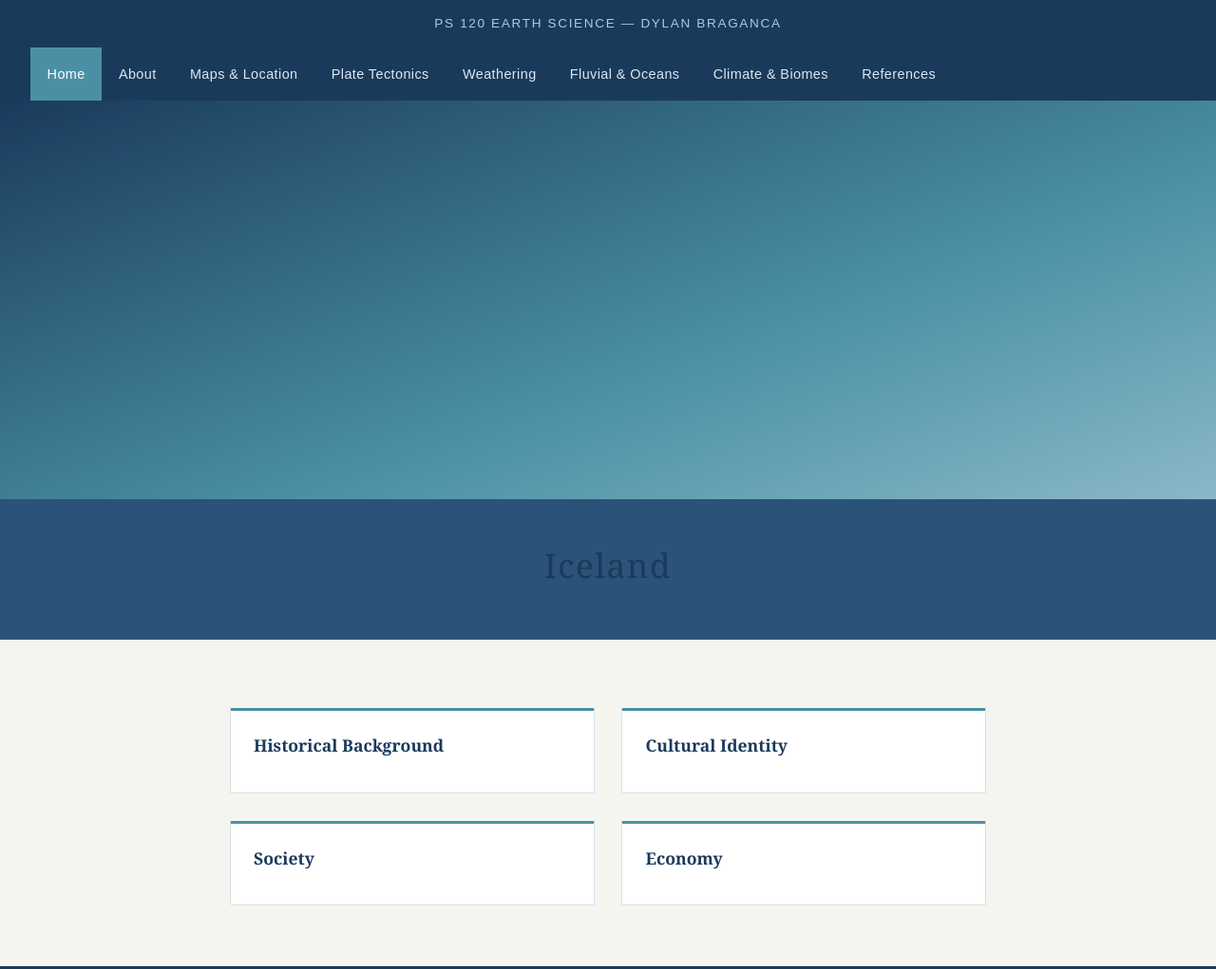
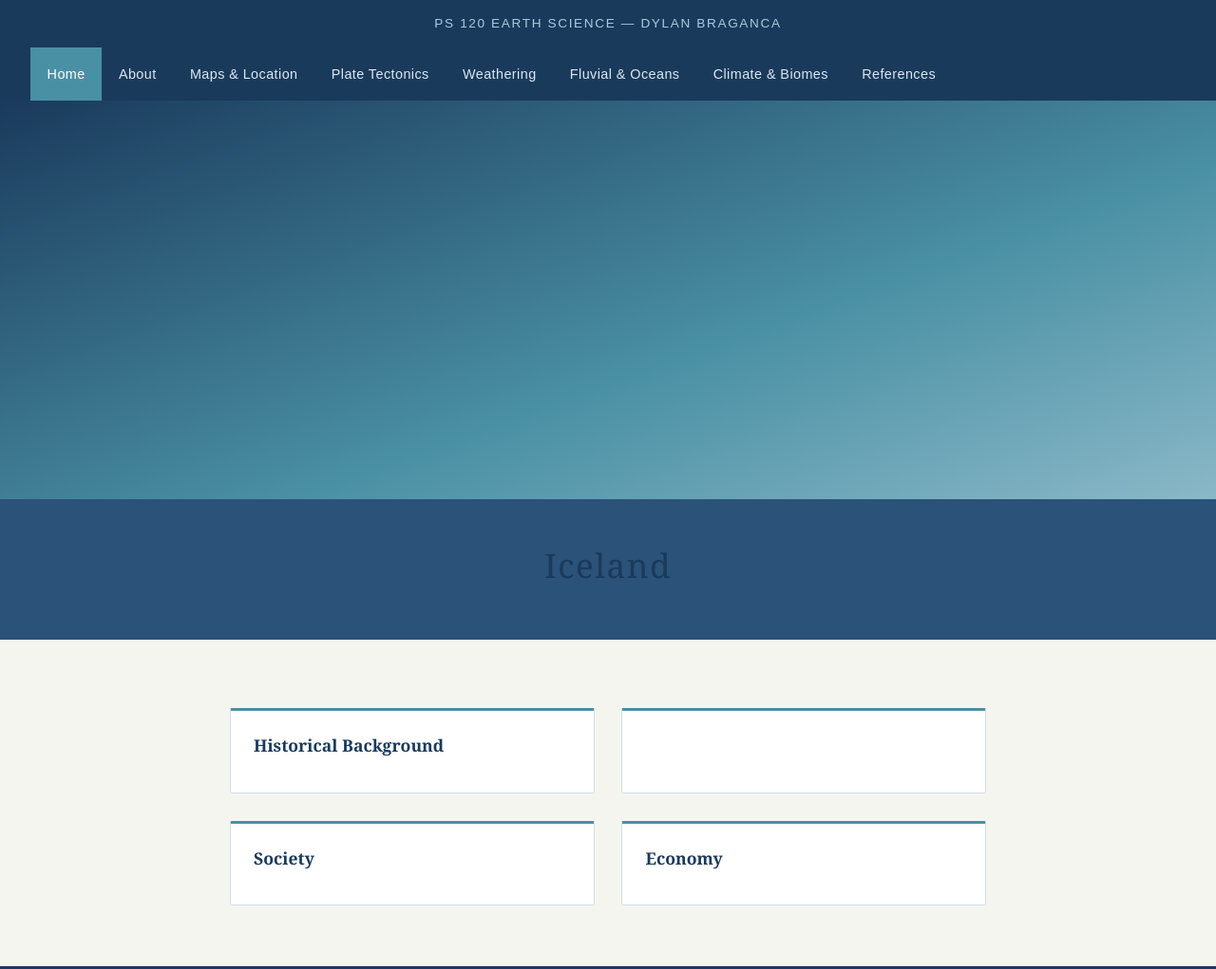
Before and after one commit to dmbraganca/earthsciencewebpage, a website built with Vite: page earthsciencewebpage/index.html in a window 1280 px wide. Shown: the top 1021 px of the page at 95% size. Built offline with nearby package versions, Linux system fonts and the light colour scheme; files whose address does not match are found by name.

Commit message:
Follow up fixes to pages

```diff
--- a/earthsciencewebpage/index.html
+++ b/earthsciencewebpage/index.html
@@ -51,7 +51,7 @@
       </div>
 
       <div class="info-card">
-        <h2>Cultural Identity</h2>
+        <h2></h2>
         <p></p>
       </div>
 
```
